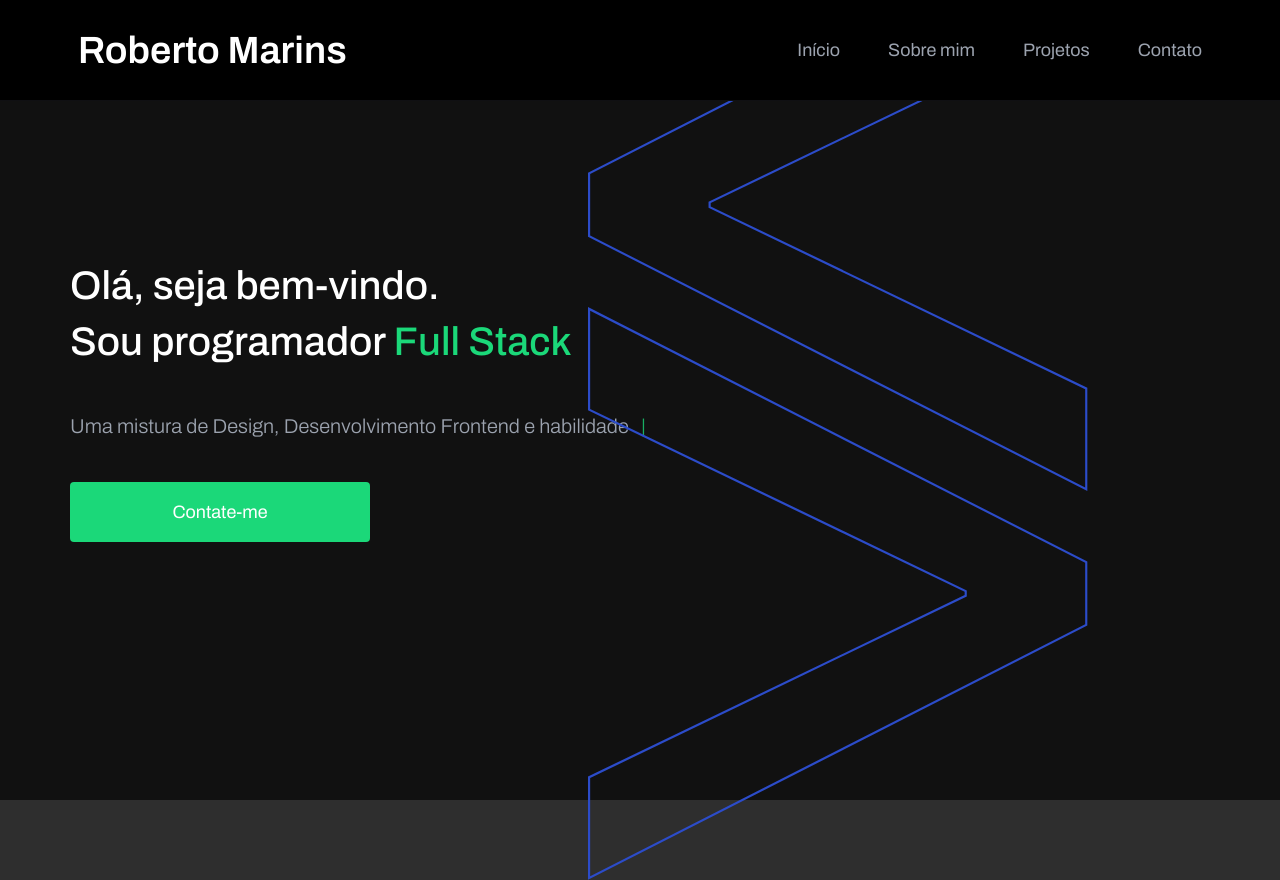
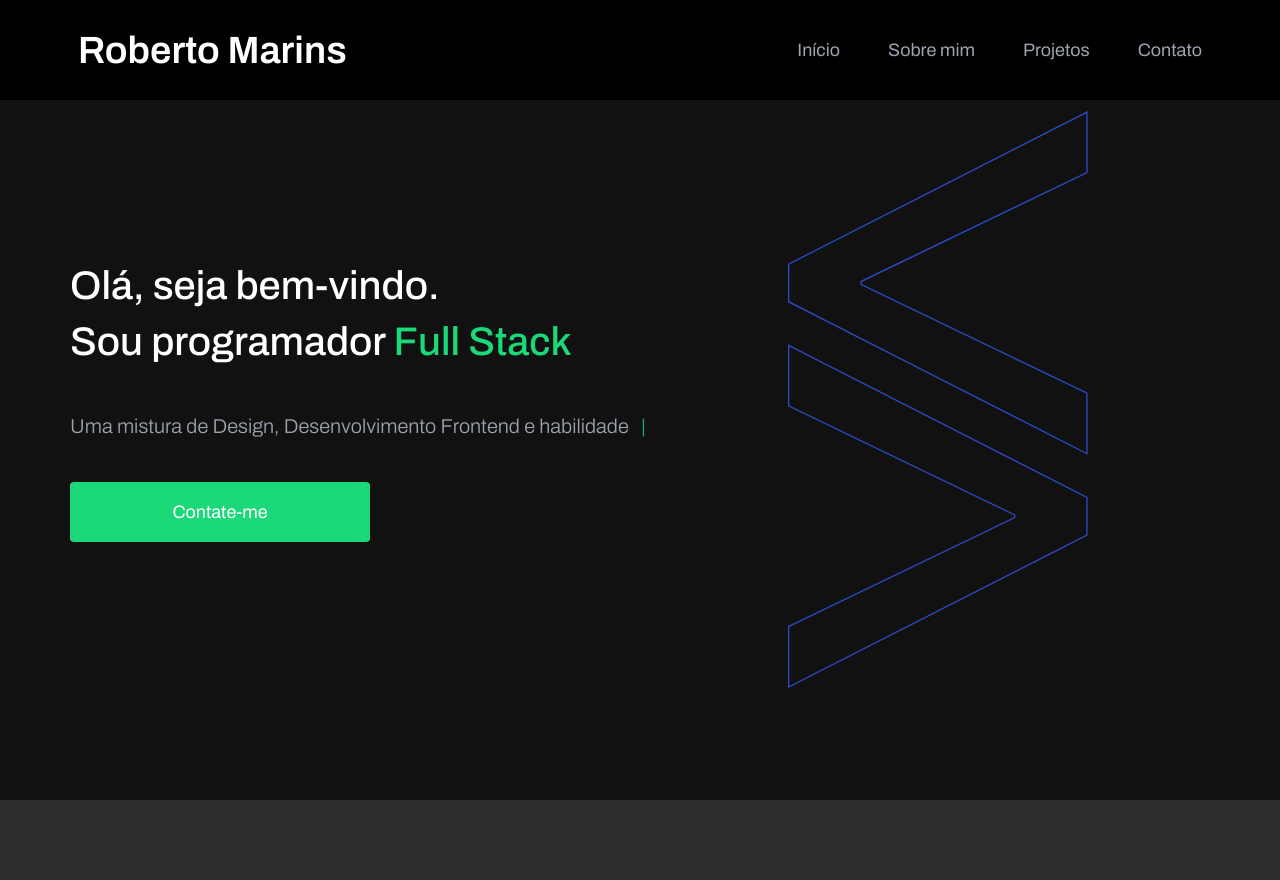
Before and after one commit to robertofmarins/meusite, a plain HTML site: page templates/index.html in a window 1280 px wide. Shown: the top 880 px of the page. Drawn offline with nearby package versions, Linux system fonts and the light colour scheme.

Commit message:
Update index.html

```diff
--- a/templates/index.html
+++ b/templates/index.html
@@ -87,8 +87,8 @@
               alt="logo"
               onload="SVGInject(this)"
               id="logo"
-              width="500px"
-              height="500px"
+              width="300px"
+              height="300px"
             />
           </div>
         </div>
```
